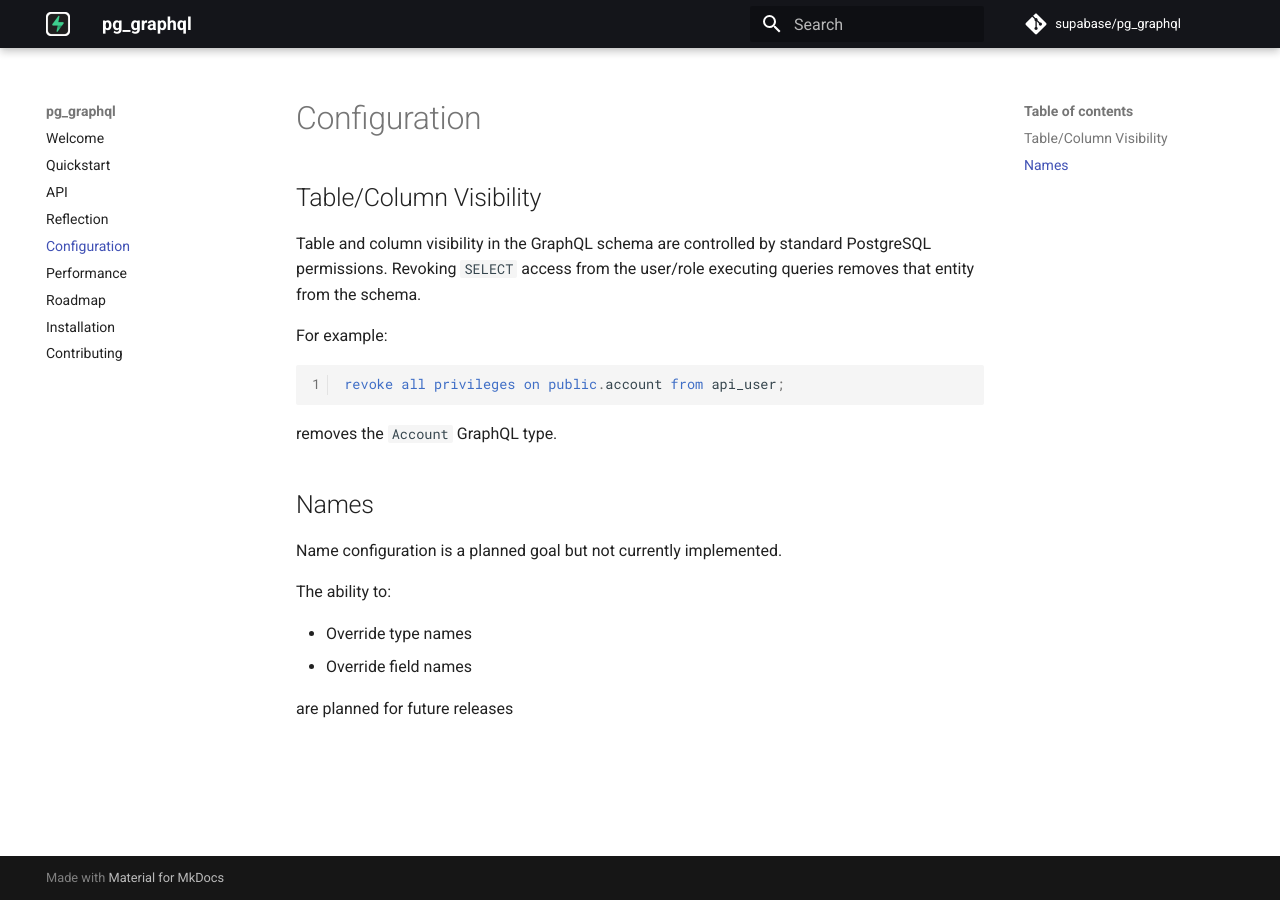
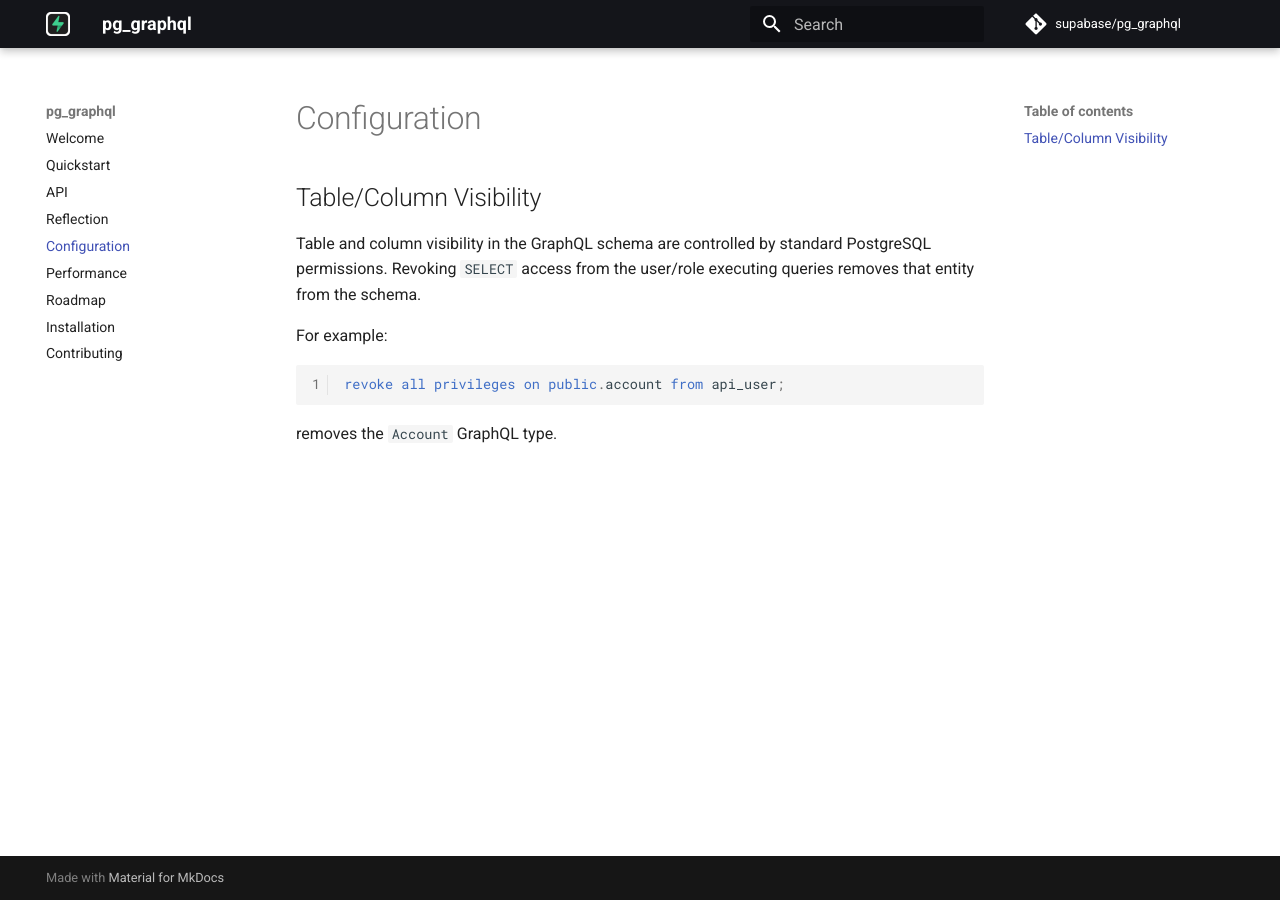
Before and after one commit to supabase/pg_graphql, an MkDocs documentation site: the page built from docs/configuration.md, in a window 1280 px wide. Built offline with MkDocs 1.6.1 and Material for MkDocs 9.7.7, drawn with Linux system fonts in a browser that asks for light colours; comment, search, counter and statistics services are not loaded.

Commit message:
update demo schema

````diff
--- a/docs/configuration.md
+++ b/docs/configuration.md
@@ -5,15 +5,5 @@ For example:
 ```sql
 revoke all privileges on public.account from api_user;
 ```
+
 removes the `Account` GraphQL type.
-
-
-## Names
-Name configuration is a planned goal but not currently implemented.
-
-The ability to:
-
-- Override type names
-- Override field names
-
-are planned for future releases
````
Also changed, not shown: 1 other file.
